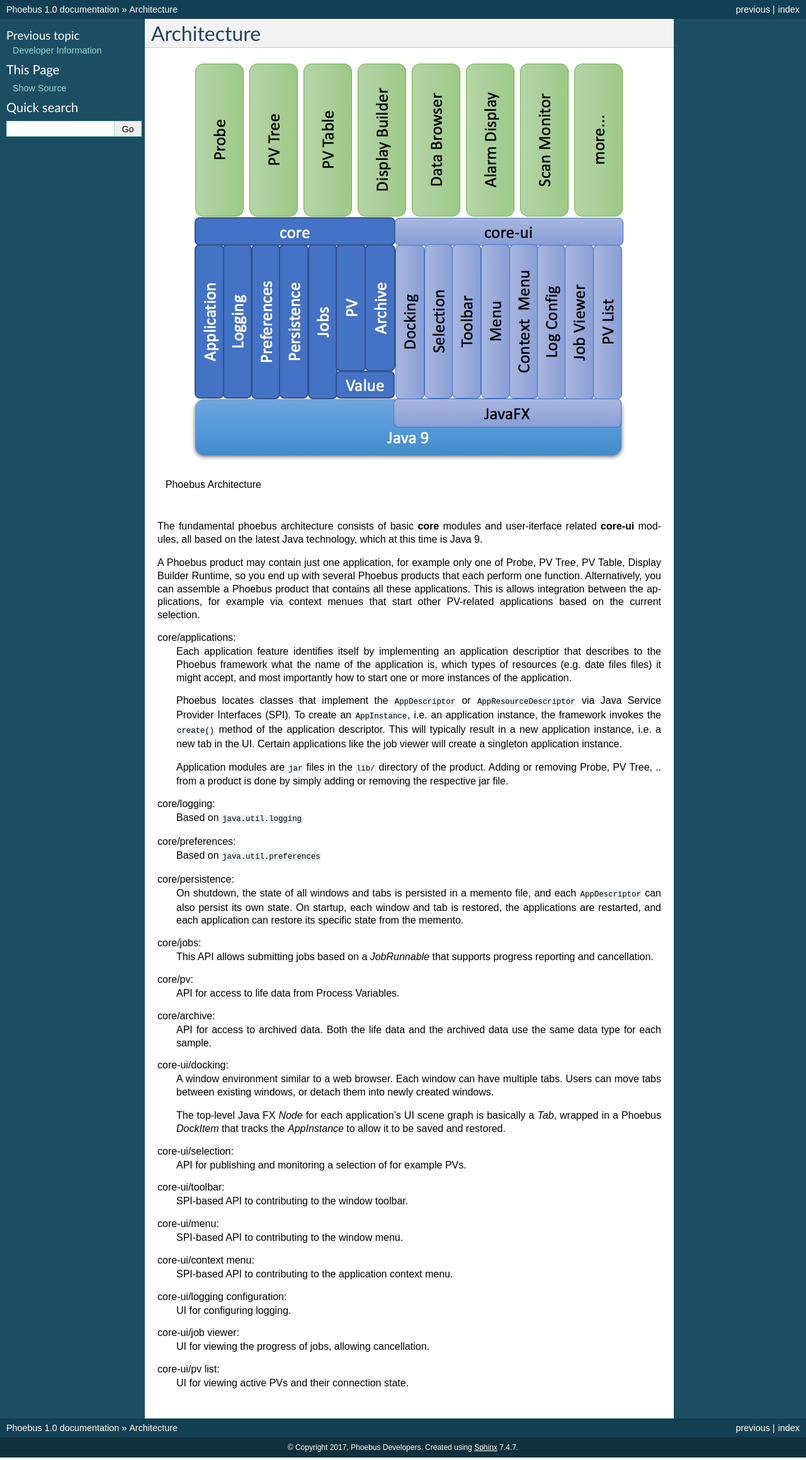
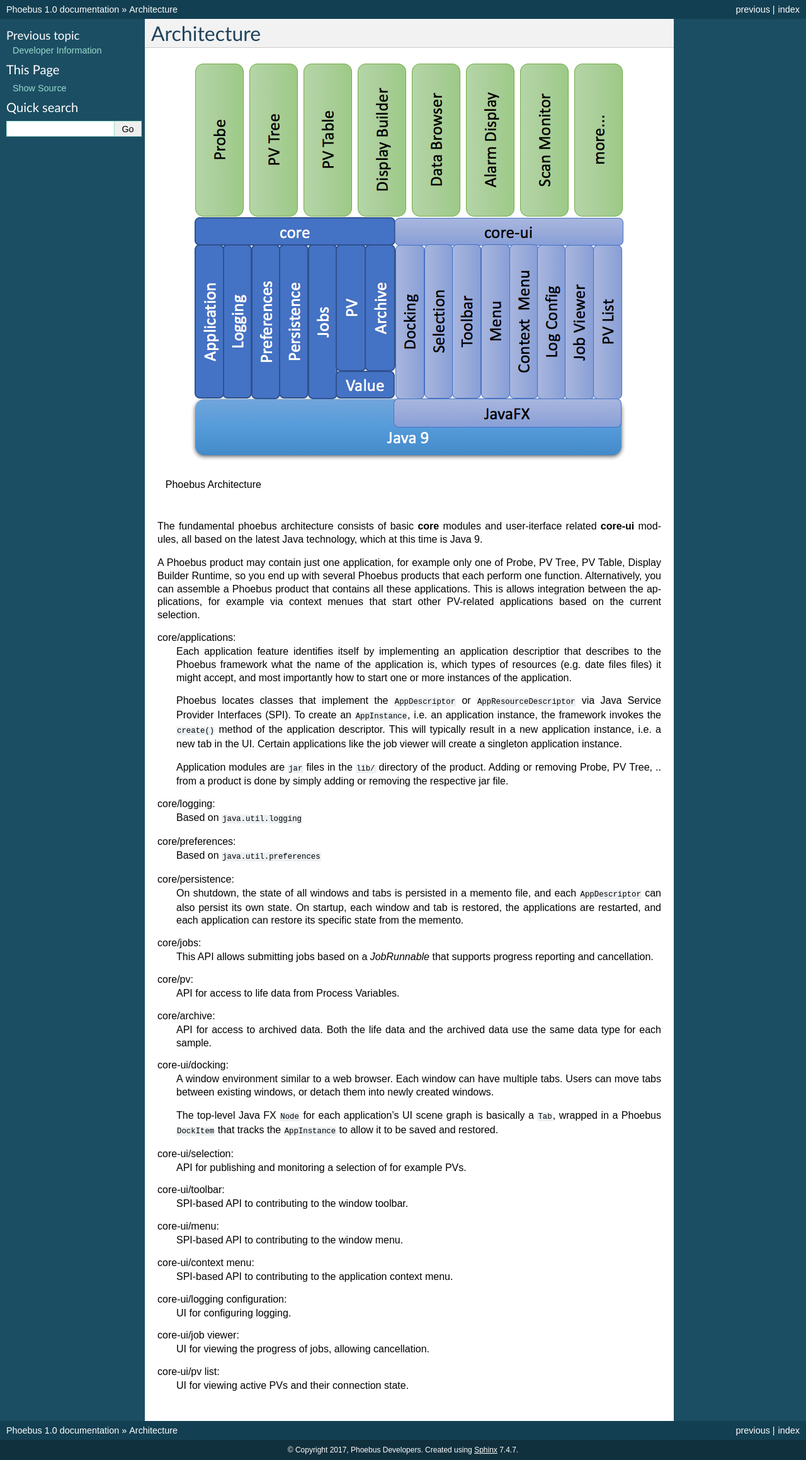
Before and after one commit to kasemir/phoebus-doc, a Sphinx documentation site: the page built from source/architecture.rst, in a window 1280 px wide. Shown: the whole page at 63% size. Built offline with Sphinx 7.4.7, drawn with Linux system fonts in a browser that asks for light colours.

```diff
--- a/source/architecture.rst
+++ b/source/architecture.rst
@@ -67,10 +67,10 @@ core-ui/docking:
    Users can move tabs between existing windows,
    or detach them into newly created windows.
 
-   The top-level Java FX *Node* for each application's
-   UI scene graph is basically a *Tab*,
-   wrapped in a Phoebus *DockItem* that tracks the
-   *AppInstance* to allow it to be saved and restored.
+   The top-level Java FX ``Node`` for each application's
+   UI scene graph is basically a ``Tab``,
+   wrapped in a Phoebus ``DockItem`` that tracks the
+   ``AppInstance`` to allow it to be saved and restored.
 
 core-ui/selection:
    API for publishing and monitoring a selection of
```
